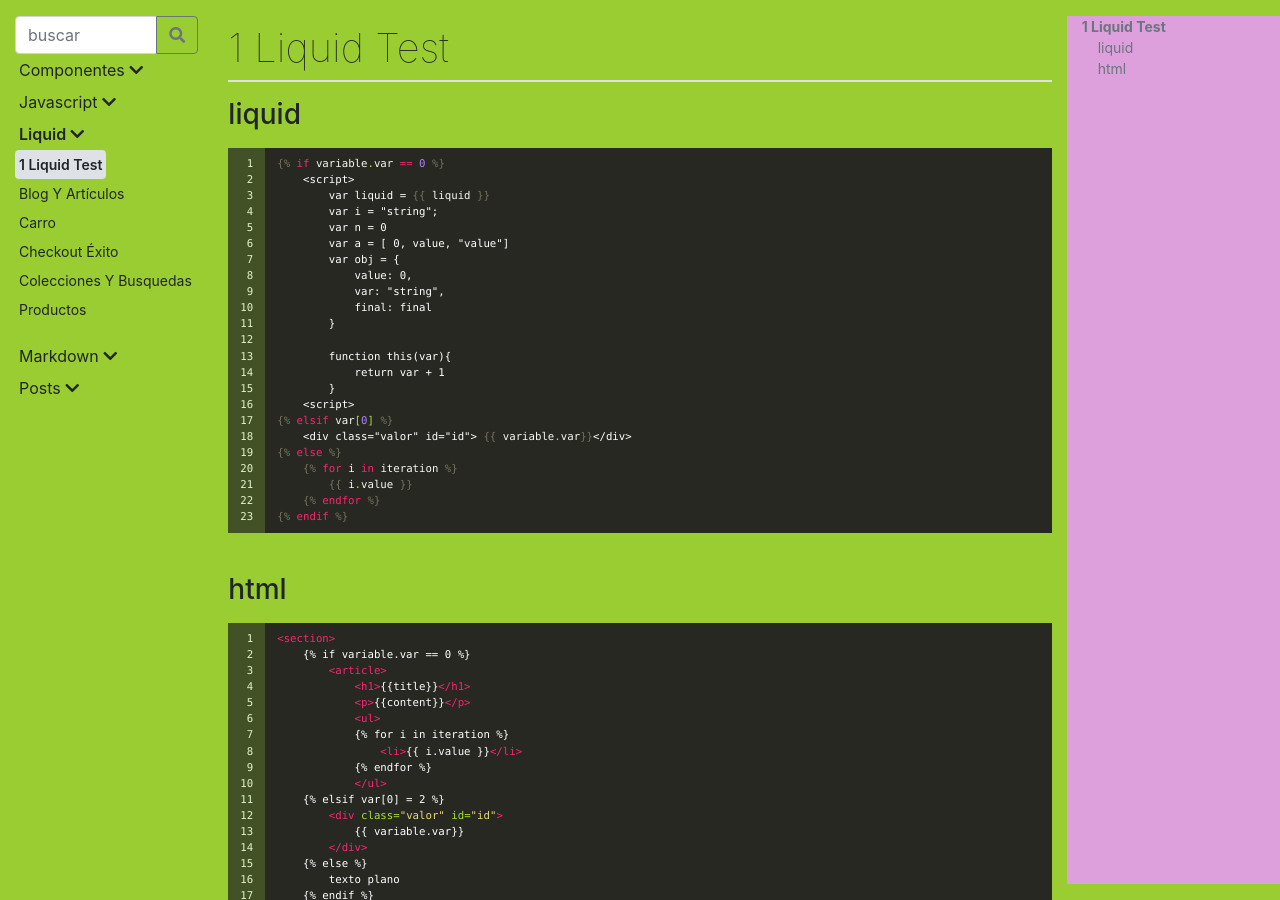
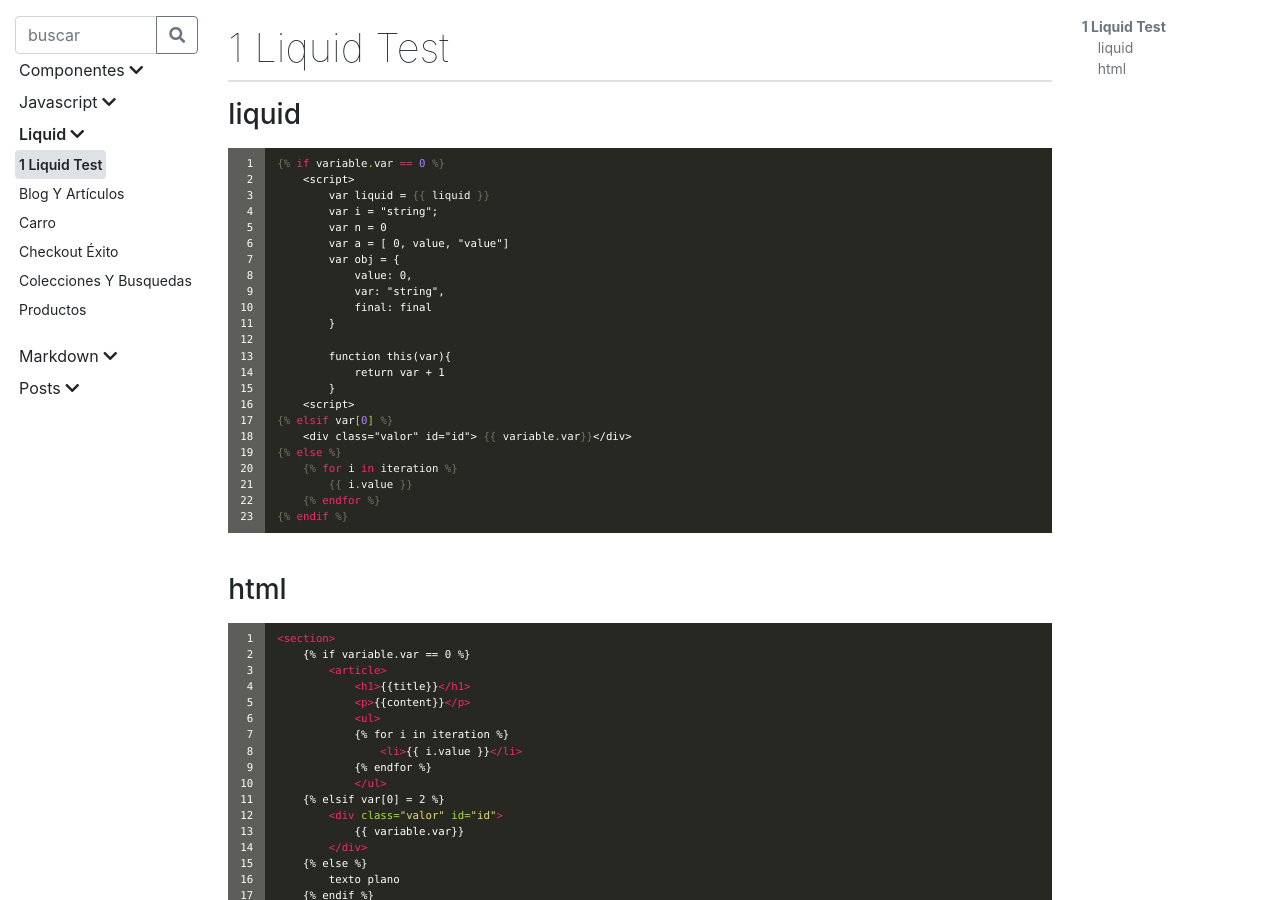
Before and after one commit to Bsale-IO/template-docs, a Jekyll site: the page built from docs/_liquid/1-liquid-test.md, in a window 1280 px wide and 900 px high. Built offline with Jekyll 4.4.1, drawn with Linux system fonts in a browser that asks for light colours.

Commit message:
menu title done

```diff
--- a/docs/_layouts/collection.html
+++ b/docs/_layouts/collection.html
@@ -1,15 +1,15 @@
 {% include headtag.html %}
-<body style="background:yellowgreen">
+<body>
     <main class="container-fluid">
         <div class="row">
-            <nav class="col-lg-2 order-md-1 nav-menu">
+            <nav class="col-lg-2 order-lg-1 nav-menu">
                 {% include menu.html %}
             </nav>
-            <div class="col-lg-2 order-md-3 nav-title">
+            <div class="col-lg-2 order-lg-3 nav-title">
                 <span class="h1 d-md-none">{{page.title}}</span>
                 <nav id="page-menu" class="page-menu"></nav>
             </div>
-            <article class="col-lg-8 order-md-2">
+            <article class="col-lg-8 order-lg-2">
                 <h1 class="d-none d-md-block">{{page.title}}</h1>
                 {{ content }}
             </article>
--- a/docs/_sass/layout.scss
+++ b/docs/_sass/layout.scss
@@ -134,7 +134,6 @@
 
 @media screen and (min-width:992px){
     .nav-title{
-        background:plum;
         align-self: flex-start; //si esta dentro de flex necesita esta propuesta
         position:sticky;
         top: 0;
```
